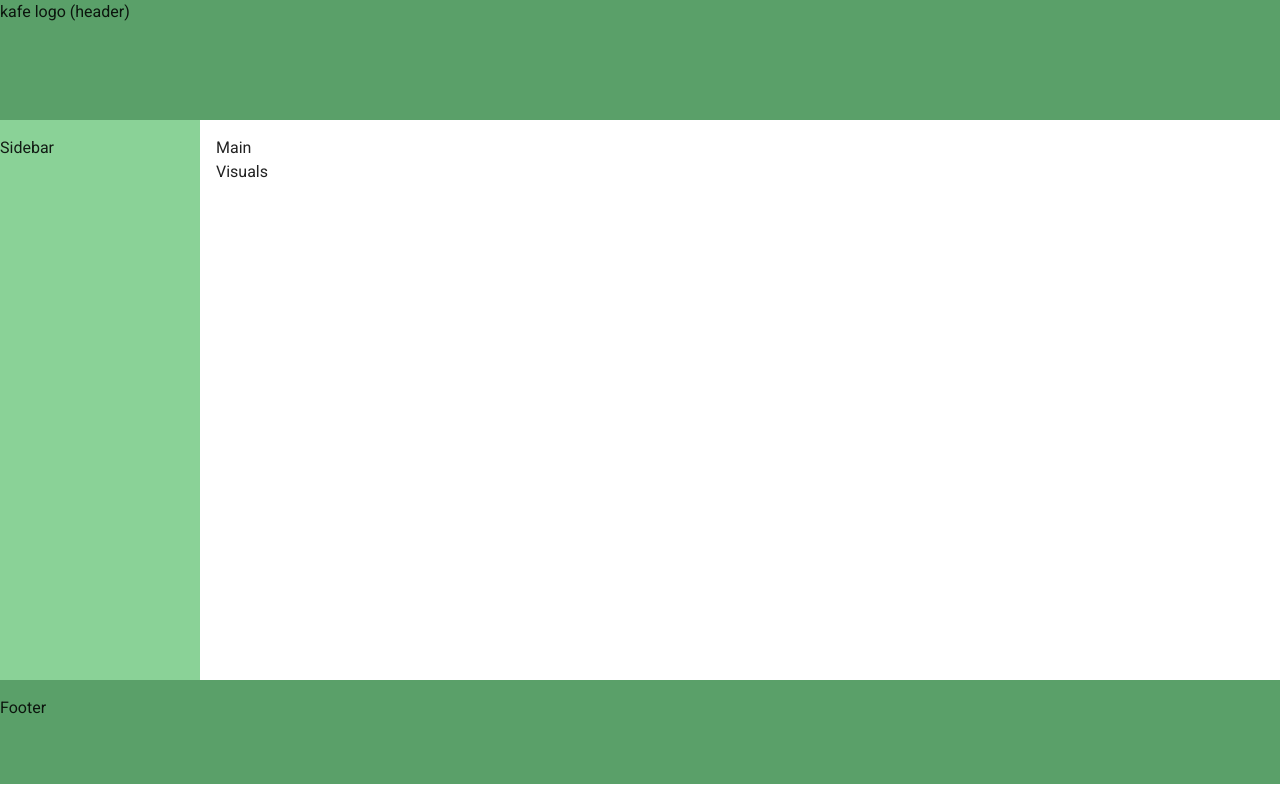
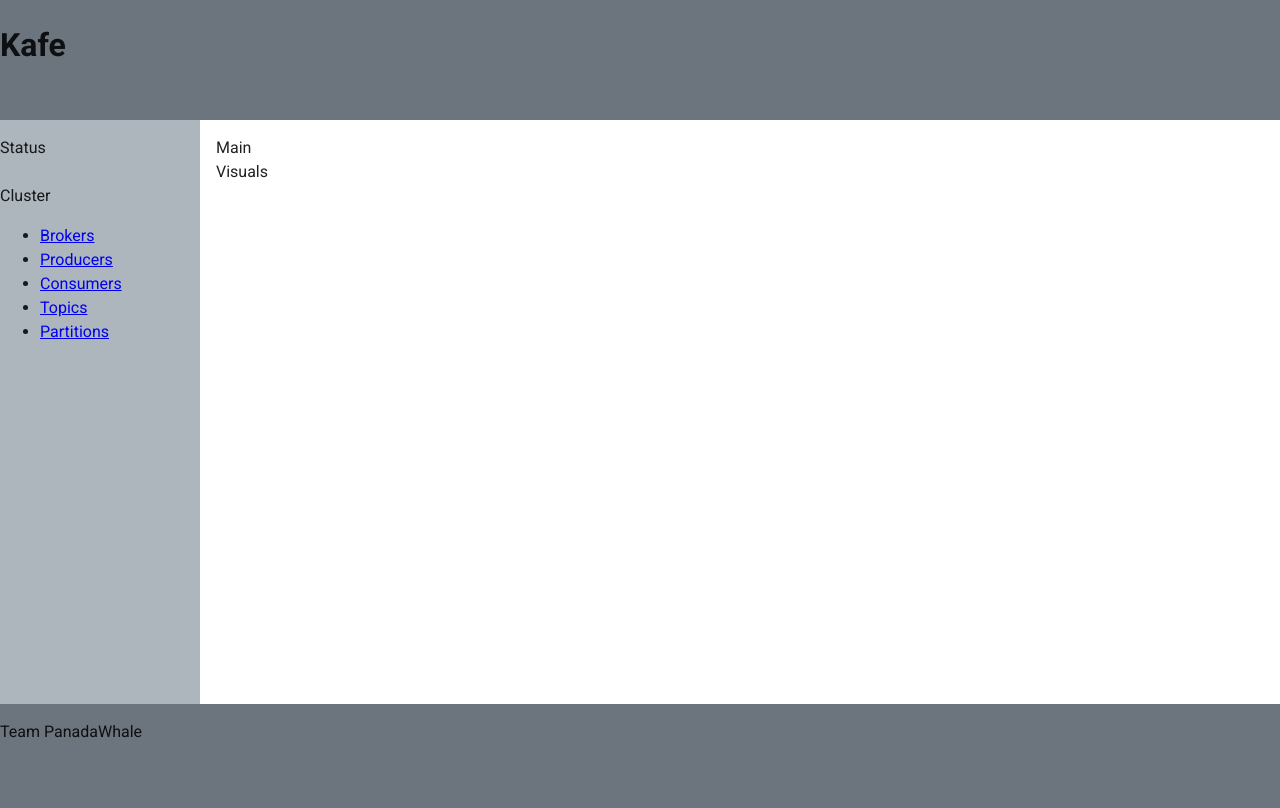
Before and after one commit to oslabs-beta/Kafe, a React app: page / in a window 1280 px wide. Built offline with nearby package versions, Linux system fonts and the light colour scheme.

Commit message:
Minor adjustments

```diff
--- /dev/null
+++ b/src/client/assets/style.css
@@ -0,0 +1,6 @@
+body {
+    background-color: rgb(255, 255, 0);
+    font-family: Arial, Helvetica, sans-serif;
+    margin: 10px;
+    padding: 10px;
+}
--- /dev/null
+++ b/src/client/components/Menu.tsx
@@ -0,0 +1,19 @@
+import React from 'react';
+
+function Menu(){
+
+return(
+    <>
+        <div>Cluster</div>
+        <ul>
+            <li><a href="#">Brokers</a></li>
+            <li><a href="#">Producers</a></li>
+            <li><a href="#">Consumers</a></li>
+            <li><a href="#">Topics</a></li>
+            <li><a href="#">Partitions</a></li>
+        </ul>
+    </>
+    );
+}
+
+export default Menu;
--- a/src/client/components/Status.tsx
+++ b/src/client/components/Status.tsx
@@ -0,0 +1,14 @@
+import React from 'react';
+
+function Status(){
+
+return(
+    <>
+        <div>Status</div>
+        <br />
+    </>
+
+    );
+}
+
+export default Status;
--- a/src/client/containers/Dashboard.tsx
+++ b/src/client/containers/Dashboard.tsx
@@ -15,7 +15,7 @@ return(
             <Grid item xs={2} sx={{ bgcolor: 'primary.light'}}>
                 <Sidebar />
             </Grid>
-            <Grid item xs={10} sx={{ height: '70%' }}>
+            <Grid item xs={10} sx={{ height: '73%' }}>
                 <Main />
             </Grid>
             <Grid item xs={12} sx={{ bgcolor: 'primary.main', height: '13%'}}>
--- a/src/client/containers/Footer.tsx
+++ b/src/client/containers/Footer.tsx
@@ -3,7 +3,7 @@ import React from 'react';
 function Footer(){
 
 return(
-    <div>Footer</div>
+    <div>Team PanadaWhale</div>
     );
 }
 
--- a/src/client/containers/Header.tsx
+++ b/src/client/containers/Header.tsx
@@ -3,7 +3,7 @@ import React from 'react';
 function Header(){
 
 return(
-    <div>kafe logo (header)</div>
+    <h1>Kafe</h1>
     );
 }
 
--- a/src/client/containers/Sidebar.tsx
+++ b/src/client/containers/Sidebar.tsx
@@ -1,9 +1,16 @@
 import React from 'react';
+import Status from '../components/Status';
+import Menu from '../components/Menu';
 
 function Sidebar(){
 
 return(
-    <div>Sidebar</div>
+    <>
+        <div>
+            <Status />
+            <Menu />
+        </div>
+    </>
     );
 }
 
--- a/src/client/index.tsx
+++ b/src/client/index.tsx
@@ -23,16 +23,16 @@ const client = new ApolloClient({
 const theme = createTheme({
     palette: {
       primary: {
-        light: '#8ad297',
-        main: '#5aa069',
-        dark: '#2a713e',
+        light: '#adb5bd',
+        main: '#6c757d',
+        dark: '#495057',
         contrastText: '#fff',
       },
       secondary: {
-        light: '#dbffff',
-        main: '#a7ffeb',
-        dark: '#75ccb9',
-        contrastText: '#000',
+        light: '#adb5bd',
+        main: '#6c757d',
+        dark: '#495057',
+        contrastText: '#fff',
       },
     },
 
```
Also changed, not shown: src/client/assets/kafe_logo.png (added).
